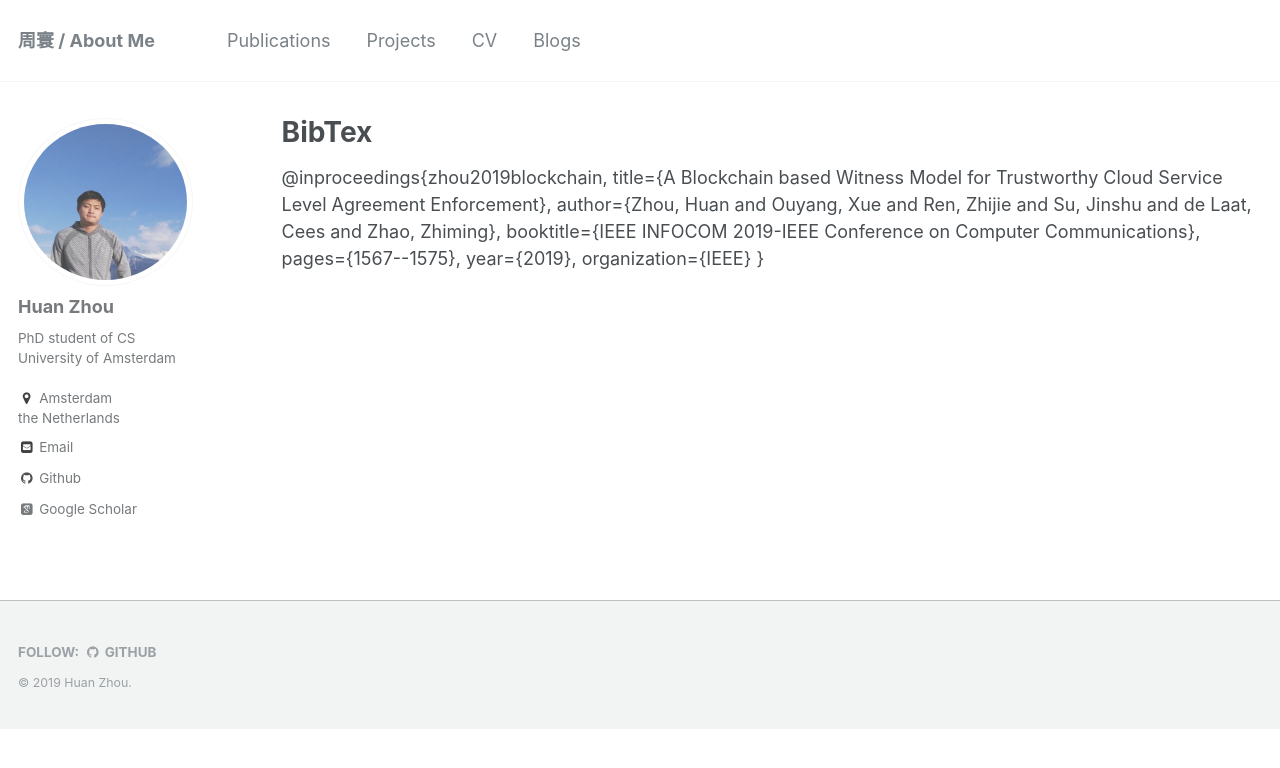
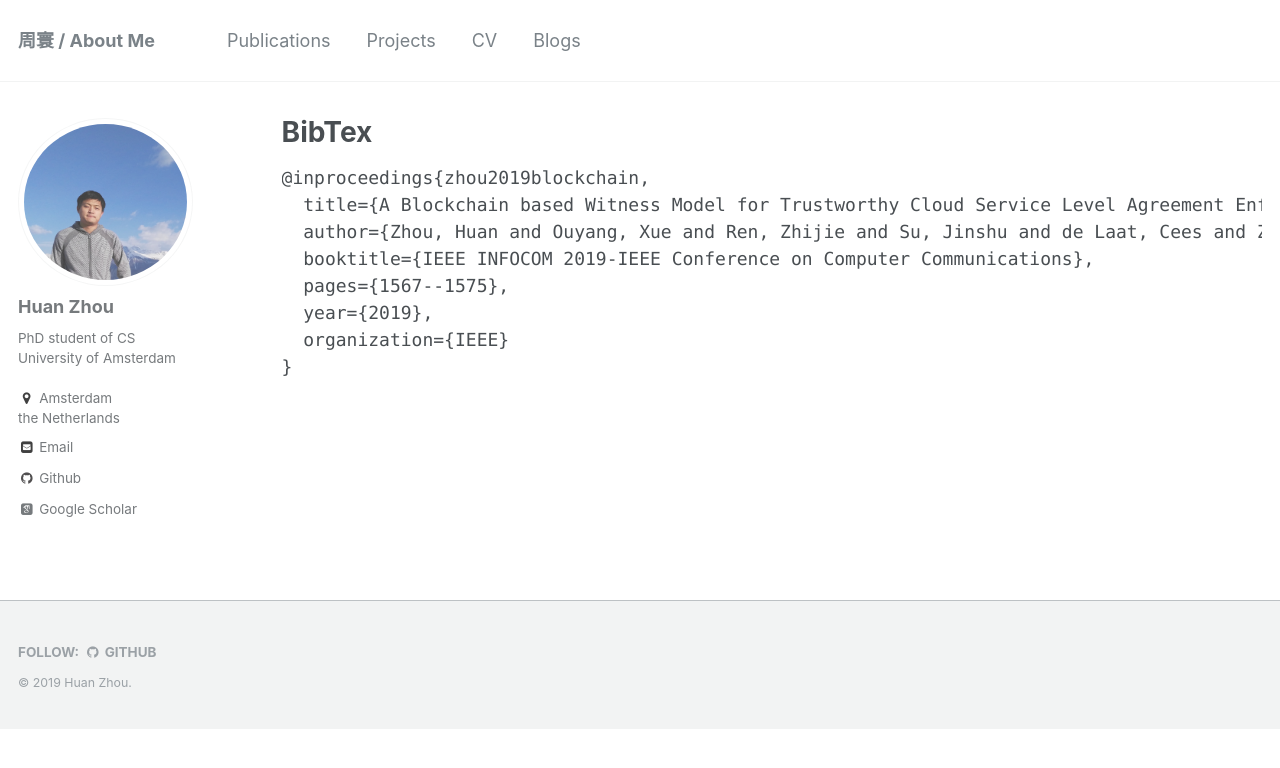
Before and after one commit to zh9314/zh9314.github.io, a Jekyll site: the page built from _pages/bibtex/infocom19.md, in a window 1280 px wide. Shown: the top 768 px of the page. Built offline with Jekyll 4.4.1, drawn with Linux system fonts in a browser that asks for light colours; some web fonts are replaced.

```diff
--- a/_pages/bibtex/infocom19.md
+++ b/_pages/bibtex/infocom19.md
@@ -6,6 +6,7 @@ author_profile: true
 ---
 
 <dl>
+<pre>
 @inproceedings{zhou2019blockchain,
   title={A Blockchain based Witness Model for Trustworthy Cloud Service Level Agreement Enforcement},
   author={Zhou, Huan and Ouyang, Xue and Ren, Zhijie and Su, Jinshu and de Laat, Cees and Zhao, Zhiming},
@@ -14,4 +15,5 @@ author_profile: true
   year={2019},
   organization={IEEE}
 }
-<dl>
+</pre>
+</dl>
```
Also changed, not shown: _pages/publications.md (+1 -1 lines).
